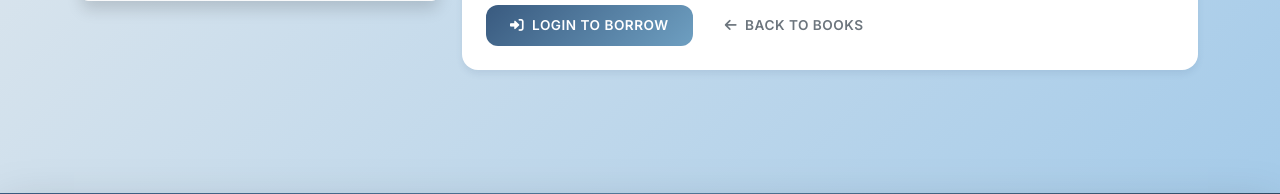
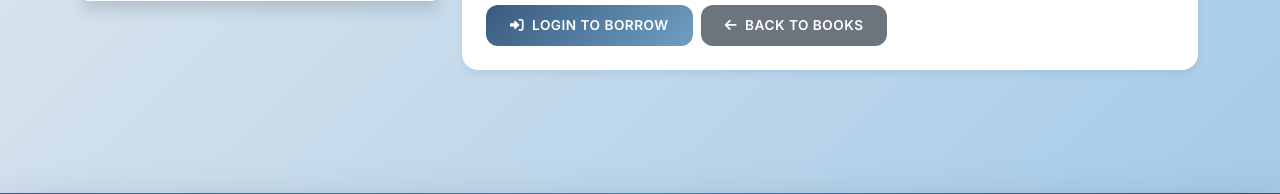
Before and after one commit to Jhunmarkkk/Readify-Python, a Django app: template backend/templates/library/book_detail.html in a window 1280 px wide. Shown: the part 543-737 px from the top of the page. Run offline with Django 3.2, Linux system fonts and the light colour scheme; the template is opened without the code that fills it, so the values that code supplies are empty.

Commit message:
Fixed Book Detail Design

```diff
--- a/backend/templates/library/book_detail.html
+++ b/backend/templates/library/book_detail.html
@@ -117,11 +117,11 @@
                                     {% endif %}
 
                                     {% if not has_reservation and book.is_available %}
-                                        <a href="{% url 'library:reserve_book' book.id %}" class="btn btn-outline-warning btn-lg">
+                                        <a href="{% url 'library:reserve_book' book.id %}" class="btn btn-warning btn-lg">
                                             <i class="fas fa-bookmark me-2"></i>Reserve Book
                                         </a>
                                     {% elif has_reservation %}
-                                        <button class="btn btn-outline-secondary btn-lg" disabled>
+                                        <button class="btn btn-secondary btn-lg" disabled>
                                             <i class="fas fa-bookmark me-2"></i>Already Reserved
                                         </button>
                                     {% endif %}
@@ -131,7 +131,7 @@
                                     </a>
                                 {% endif %}
 
-                                <a href="{% url 'library:book_list' %}" class="btn btn-outline-secondary btn-lg">
+                                <a href="{% url 'library:book_list' %}" class="btn btn-secondary btn-lg">
                                     <i class="fas fa-arrow-left me-2"></i>Back to Books
                                 </a>
                             </div>
```
